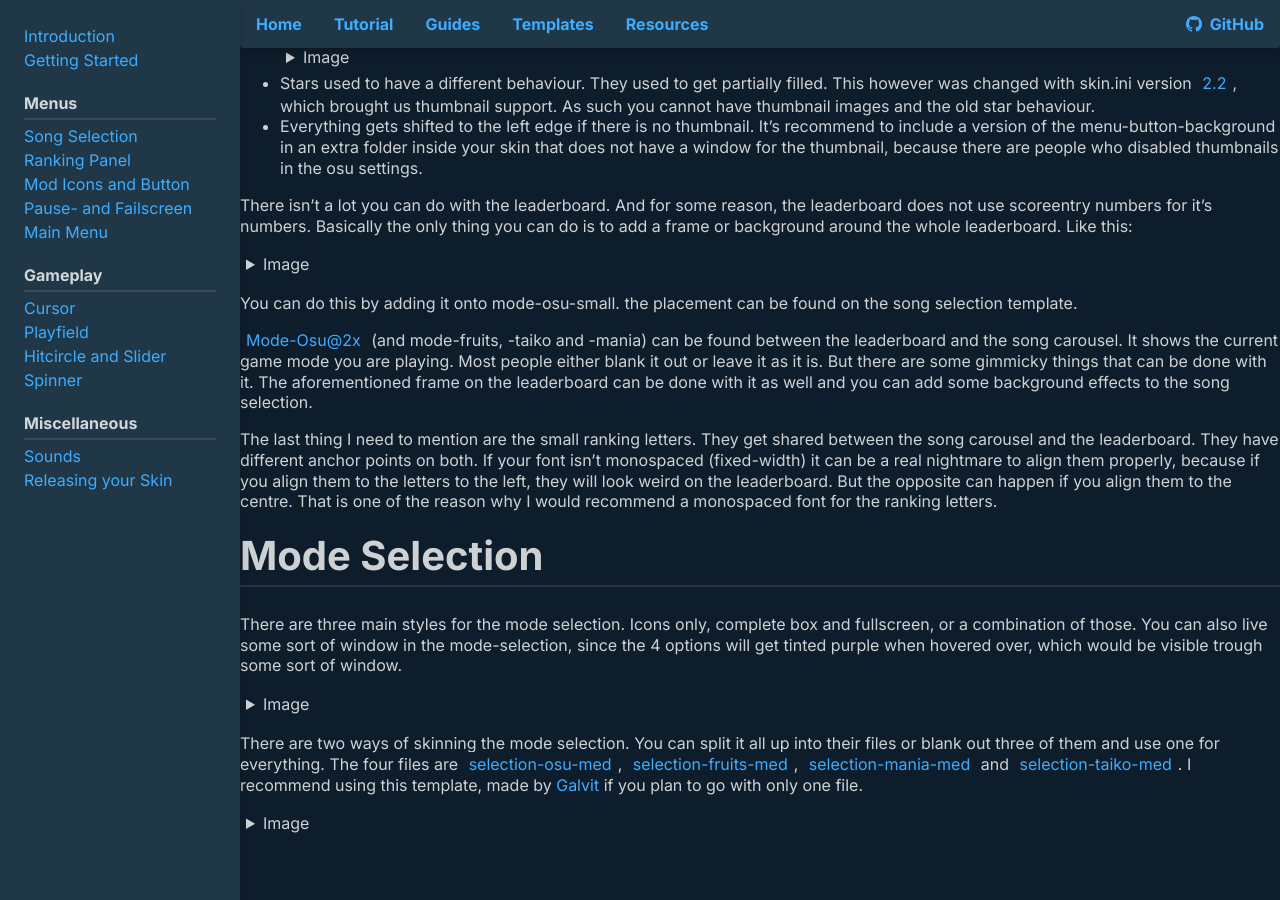
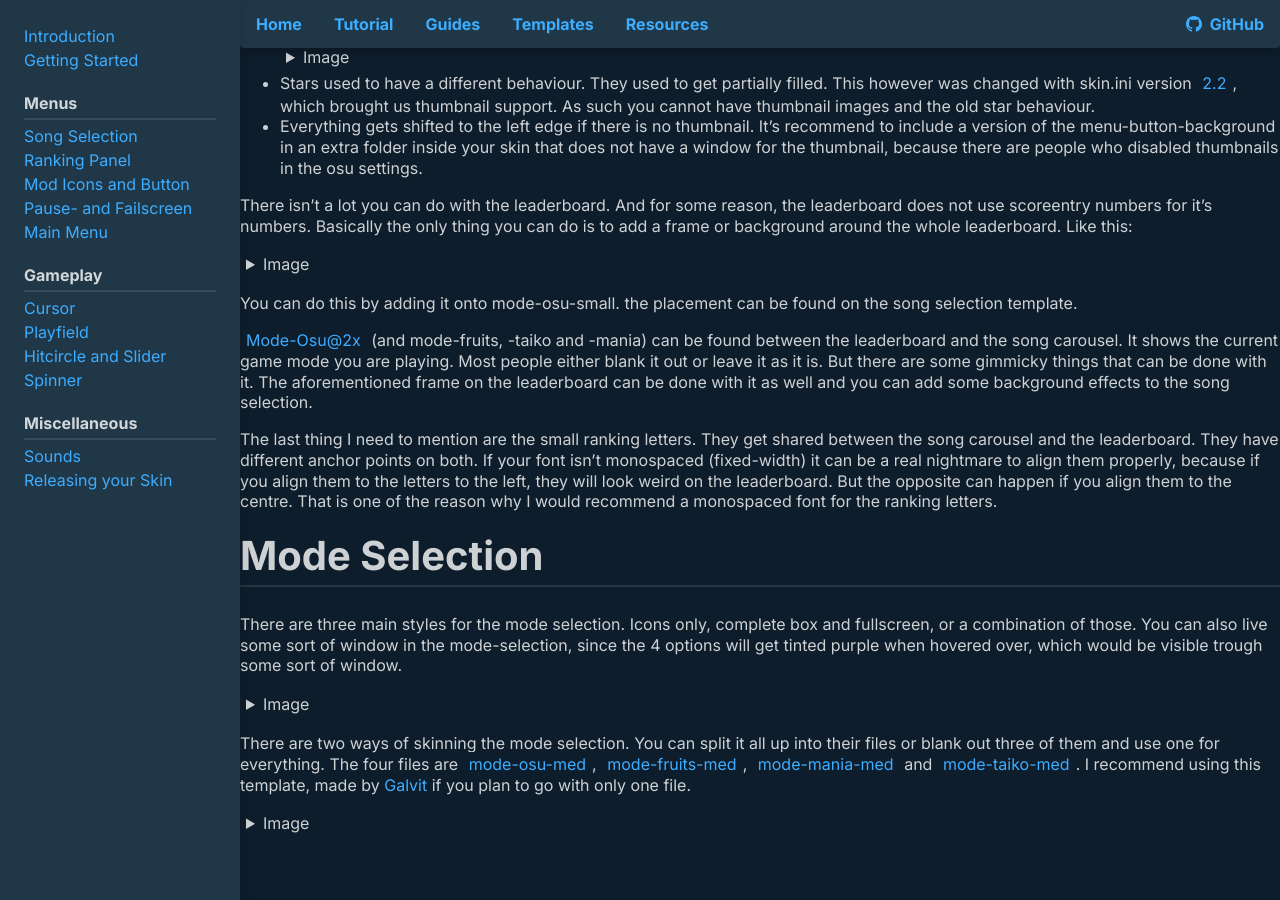
Before and after one commit to RockRoller01/skinninginfo, a Jekyll site: the page built from tutorial/song_selection.md, in a window 1280 px wide and 900 px high, scrolled down 4470 px. Built offline with Jekyll 4.4.1, drawn with Linux system fonts in a browser that asks for light colours.

Commit message:
the pain will never end

```diff
--- a/tutorial/song_selection.md
+++ b/tutorial/song_selection.md
@@ -236,7 +236,7 @@
 
 </details>
 
-There are two ways of skinning the mode selection. You can split it all up into their files or blank out three of them and use one for everything. The four files are ``selection-osu-med``, ``selection-fruits-med``, ``selection-mania-med`` and ``selection-taiko-med``.
+There are two ways of skinning the mode selection. You can split it all up into their files or blank out three of them and use one for everything. The four files are ``mode-osu-med``, ``mode-fruits-med``, ``mode-mania-med`` and ``mode-taiko-med``.
 I recommend using this template, made by [Galvit](https://osu.ppy.sh/users/7629682) if you plan to go with only one file.
 
 <details><summary>Image</summary>
```
